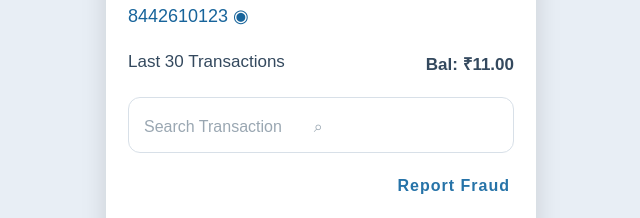
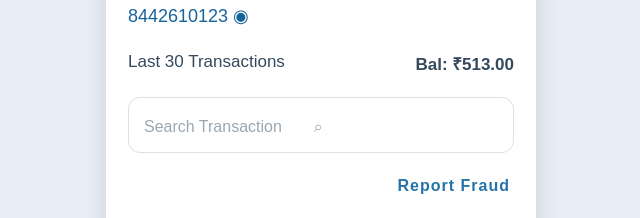
Before and after one commit to ankushaevdar11-coder/INSMART, a plain HTML site: page page4.html in a window 1280 px wide. Shown: the part 157-375 px from the top of the page, 319-959 px from the left. Drawn offline with Linux system fonts and the light colour scheme.

Commit message:
Update account balance in page4.html

```diff
--- a/page4.html
+++ b/page4.html
@@ -37,7 +37,7 @@ body{margin:0;background:#e8eef5;font-family:Arial,Helvetica,sans-serif;color:#3
   <main class="content">
     <p class="account">My Savings</p>
     <div class="number">8442610123 ◉</div>
-    <div class="summary"><span>Last 30 Transactions</span><strong>Bal: ₹11.00</strong></div>
+    <div class="summary"><span>Last 30 Transactions</span><strong>Bal: ₹513.00</strong></div>
     <div class="search">Search Transaction　　⌕</div>
     <p class="fraud">Report Fraud</p>
     <div class="download">⇩</div>
```
